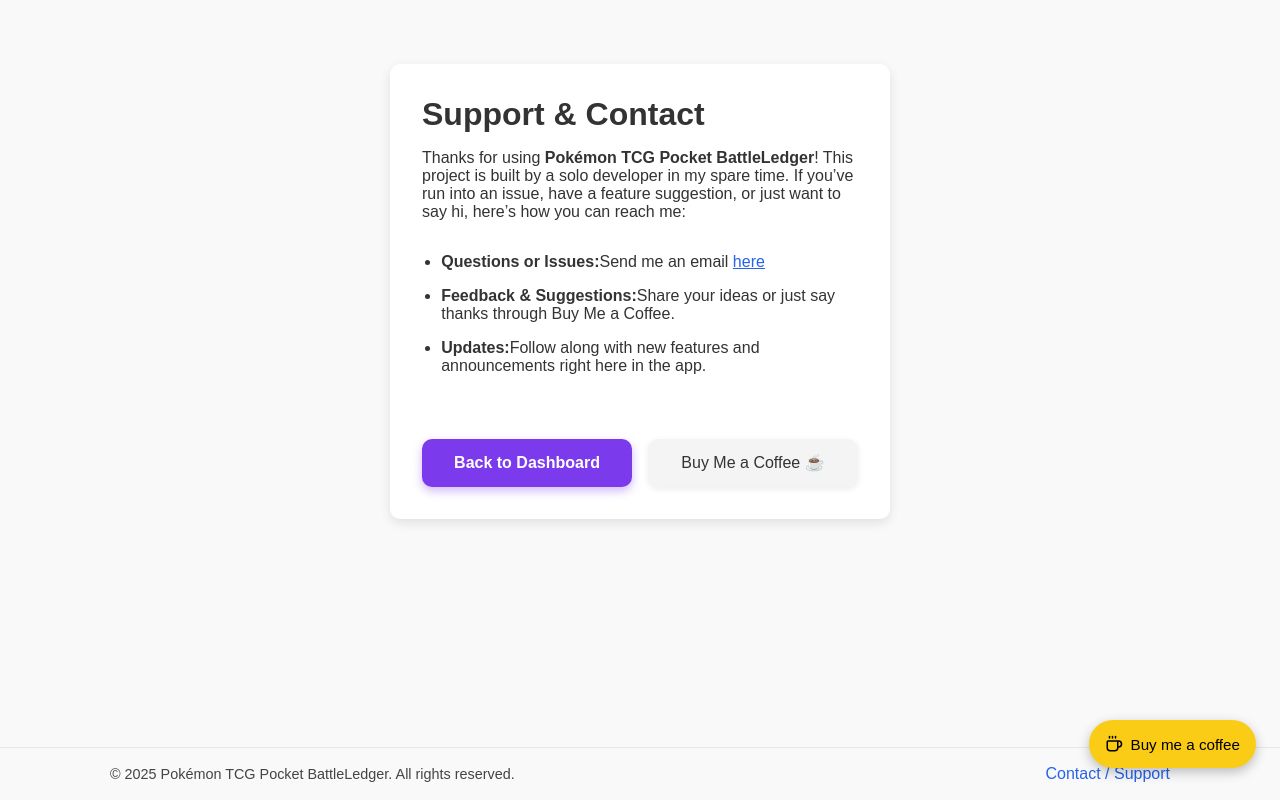
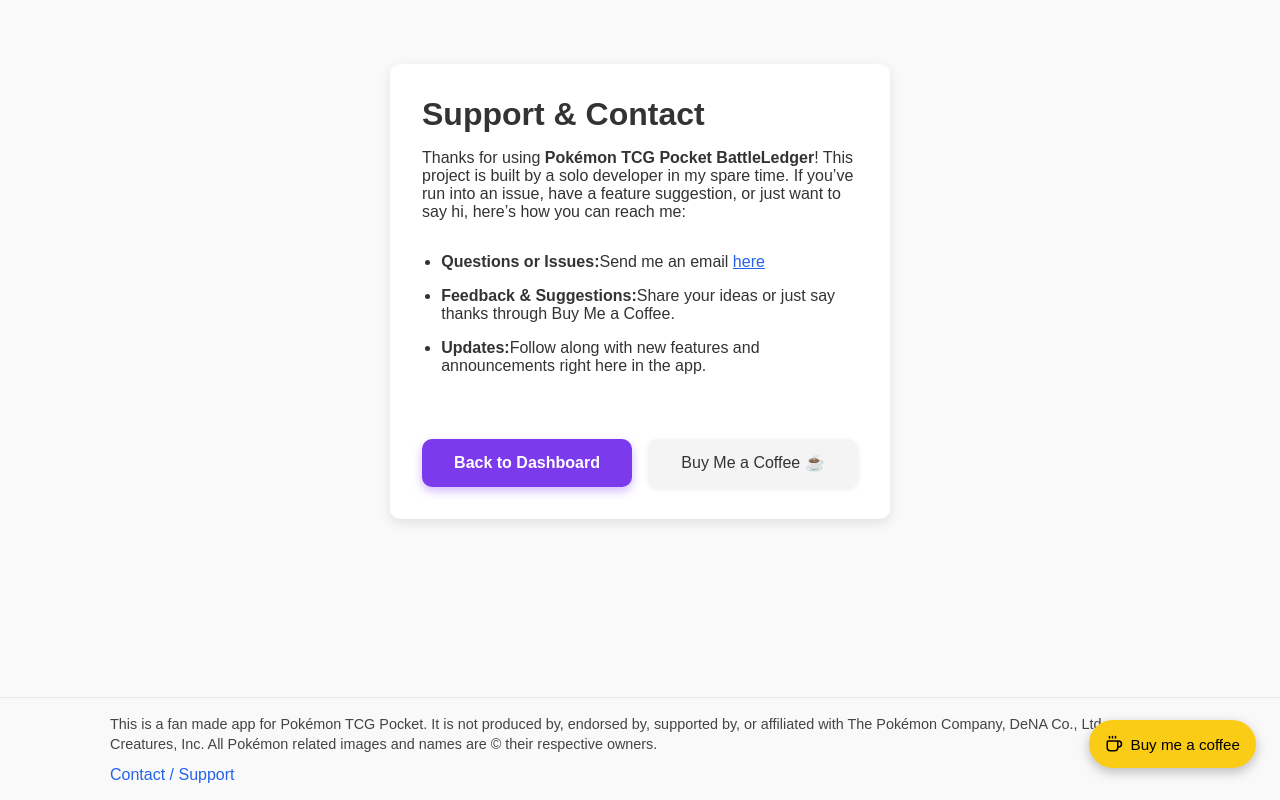
Before and after one commit to mwiginton/pokemon-tcg-pocket-match-gen-app, a Next.js app: page /support in a window 1280 px wide. Built offline with nearby package versions, Linux system fonts and the light colour scheme.

Commit message:
remove copyright info from this app as nothing about this is officially pokemon

```diff
--- a/src/app/layout.tsx
+++ b/src/app/layout.tsx
@@ -47,8 +47,10 @@
           <footer className={styles.footer} role="contentinfo">
             <div className={styles.footerContainer}>
               <span className={styles.footerText}>
-                © {new Date().getFullYear()} Pokémon TCG Pocket BattleLedger. All
-                rights reserved.
+                This is a fan made app for Pokémon TCG Pocket. It is not
+                produced by, endorsed by, supported by, or affiliated with
+                The Pokémon Company, DeNA Co., Ltd., or Creatures, Inc.
+                All Pokémon related images and names are © their respective owners.
               </span>
 
               <nav className={styles.footerLinks} aria-label="Footer">
```
